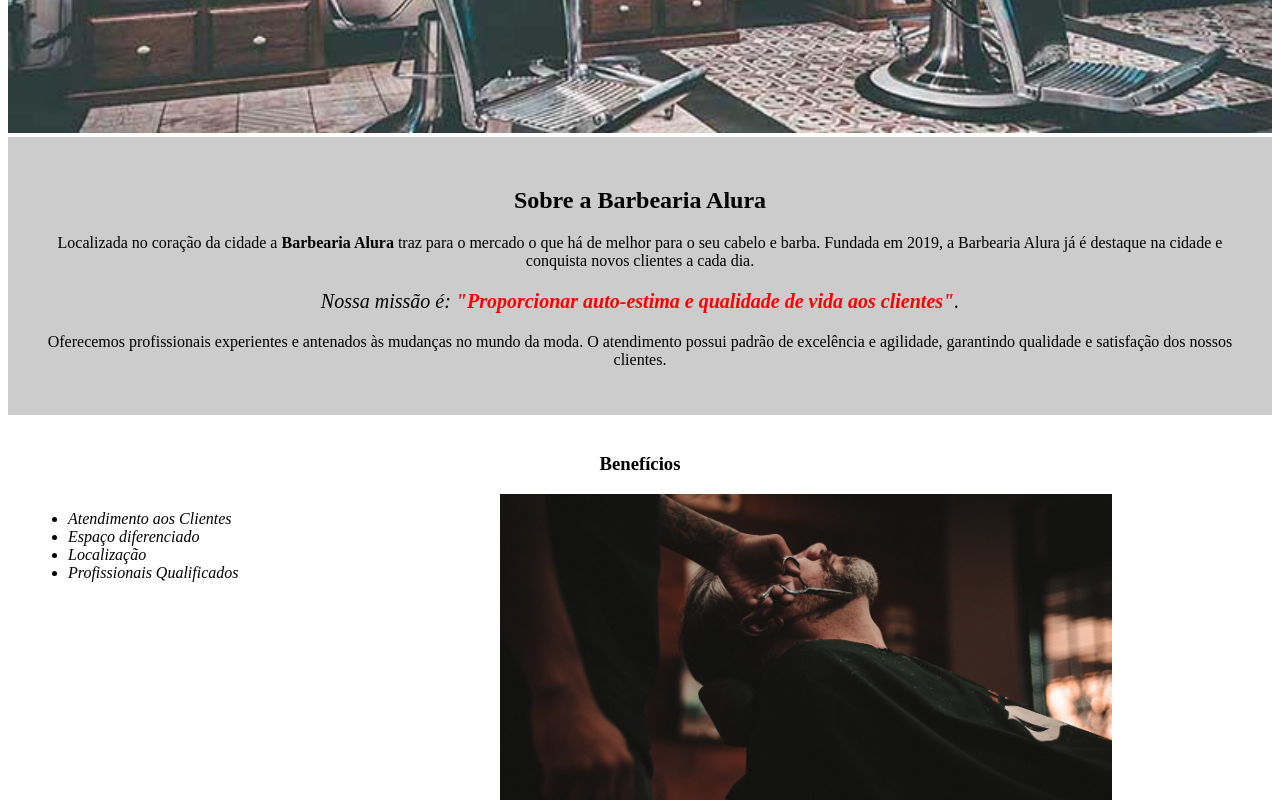
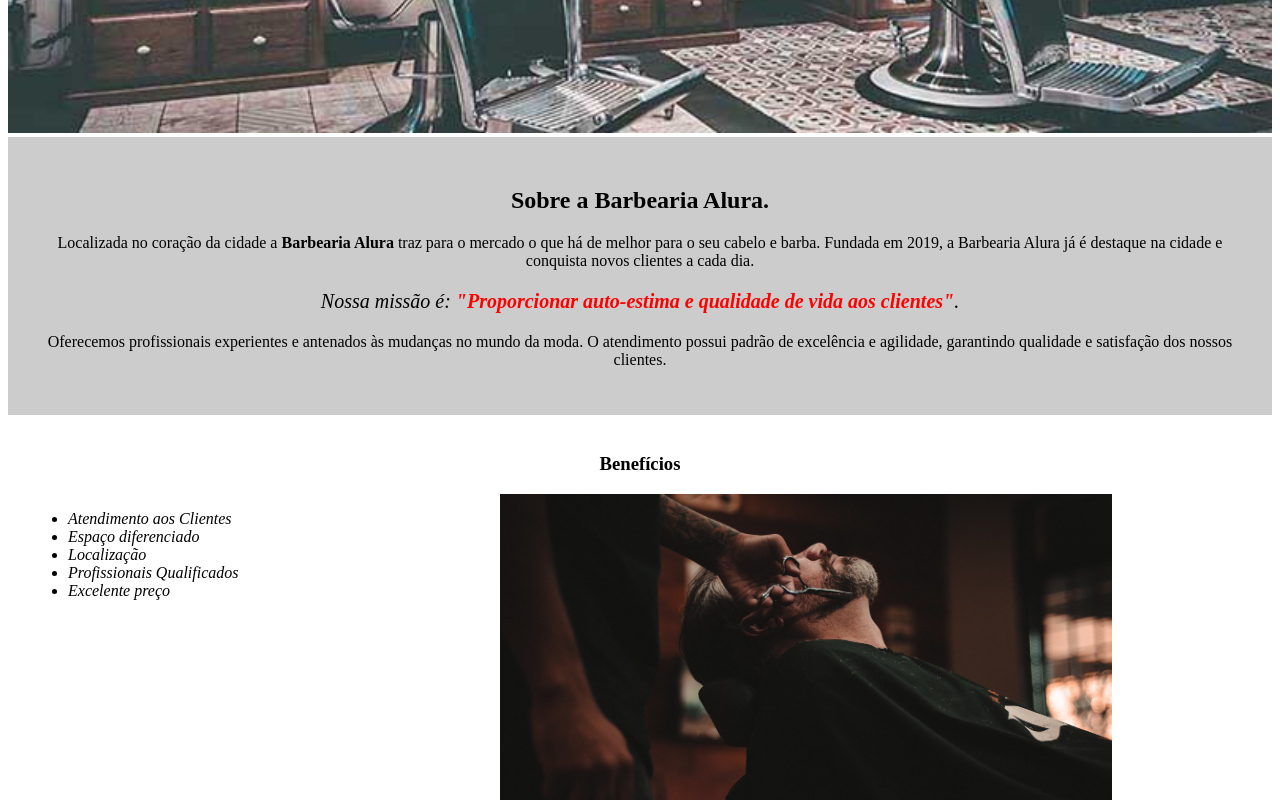
Before and after one commit to jrm-jaguarete/barbearia-alura, a plain HTML site: page index.html in a window 1280 px wide. Shown: the part 421-1221 px from the top of the page. Drawn offline with Linux system fonts and the light colour scheme.

Commit message:
teste git no html

```diff
--- a/index.html
+++ b/index.html
@@ -13,7 +13,7 @@
 	</header>
 	<img id="banner" src="banner.jpg">
 	<div class="principal">
-		<h2 class="titulo-centralizado">Sobre a Barbearia Alura</h2>
+		<h2 class="titulo-centralizado">Sobre a Barbearia Alura.</h2>
 
 		<p>Localizada no coração da cidade a <strong>Barbearia Alura</strong> traz para o mercado o que há de melhor
 			para o seu cabelo e barba. Fundada em 2019, a Barbearia Alura já é destaque na cidade e conquista novos
@@ -34,6 +34,7 @@
 			<li class="itens">Espaço diferenciado</li>
 			<li class="itens">Localização</li>
 			<li class="itens">Profissionais Qualificados</li>
+			<li class="itens">Excelente preço</li>
 		</ul>
 
 		<img src="beneficios.jpg" class="imagembeneficios">
```
